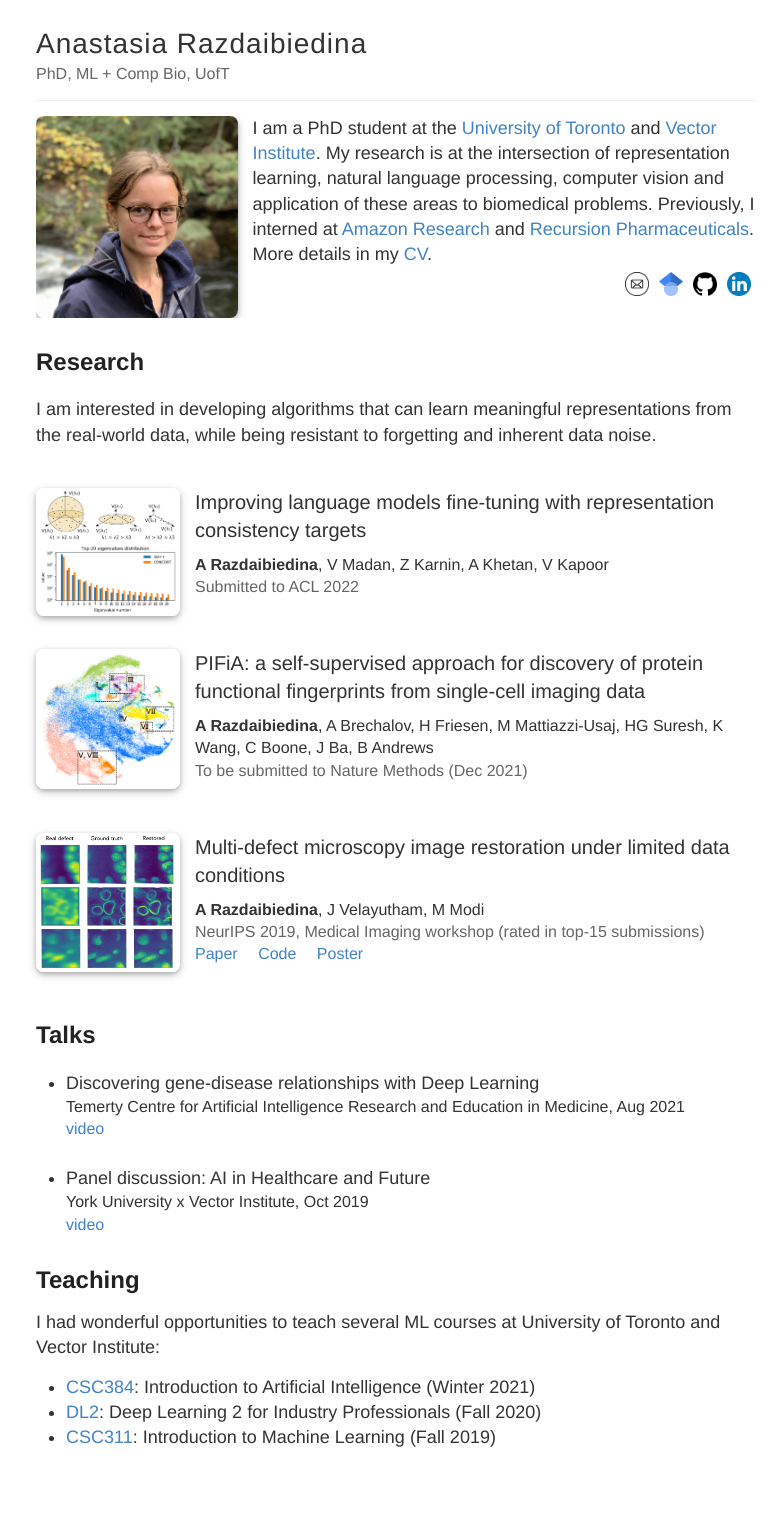
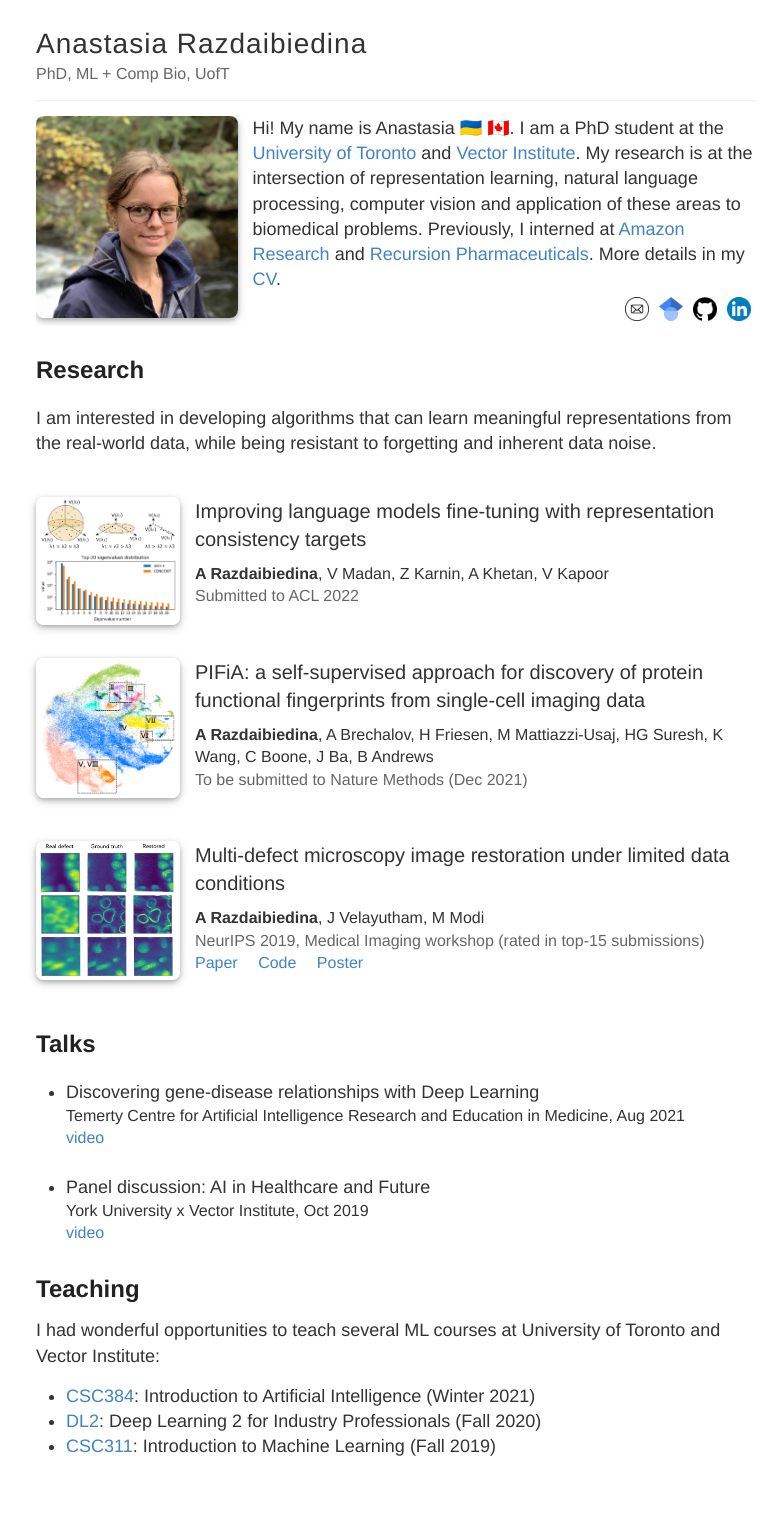
Before and after one commit to arazd/arazd.github.io, a Jekyll site: the page built from index.html, in a window 1280 px wide. Shown: the whole page, without its empty margins (244-1028 px from the left). Built offline with Jekyll 4.4.1, drawn with Linux system fonts in a browser that asks for light colours.

Commit message:
Update index.html

```diff
--- a/index.html
+++ b/index.html
@@ -5,7 +5,7 @@ layout: default
 <img src="./images/profile_pic.jpg" alt="Anastasia's profile photo" width="28%">
 
 
-I am a PhD student at the <a href="http://learning.cs.toronto.edu/">University of Toronto</a> and <a href="https://vectorinstitute.ai/">Vector Institute</a>.
+Hi! My name is Anastasia 🇺🇦 🇨🇦. I am a PhD student at the <a href="http://learning.cs.toronto.edu/">University of Toronto</a> and <a href="https://vectorinstitute.ai/">Vector Institute</a>.
   My research is at the intersection of representation learning, natural language processing, computer vision and application of these areas to biomedical problems.
   Previously, I interned at
   <a href="https://www.amazon.science/research-areas/conversational-ai-natural-language-processing">Amazon Research</a>
```
